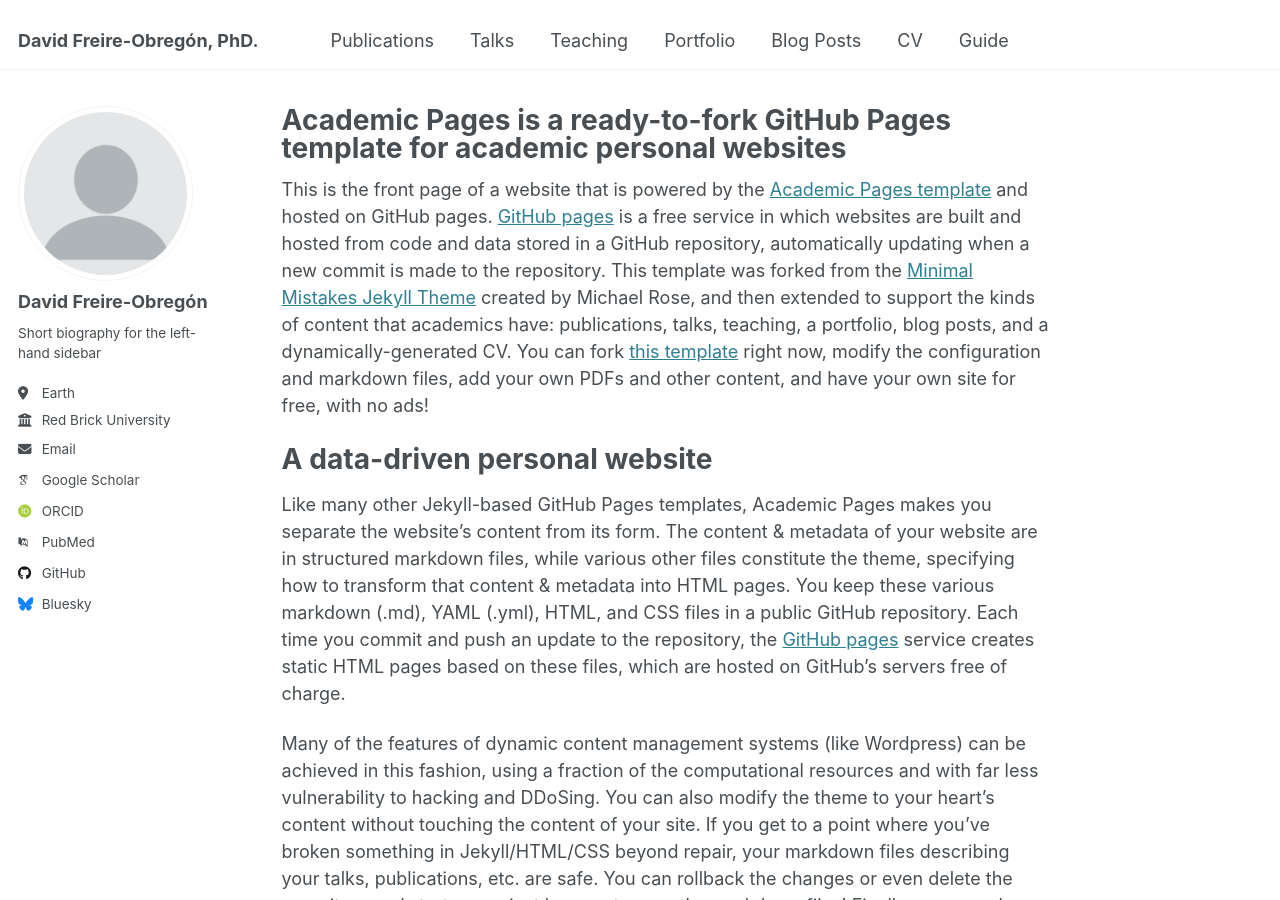
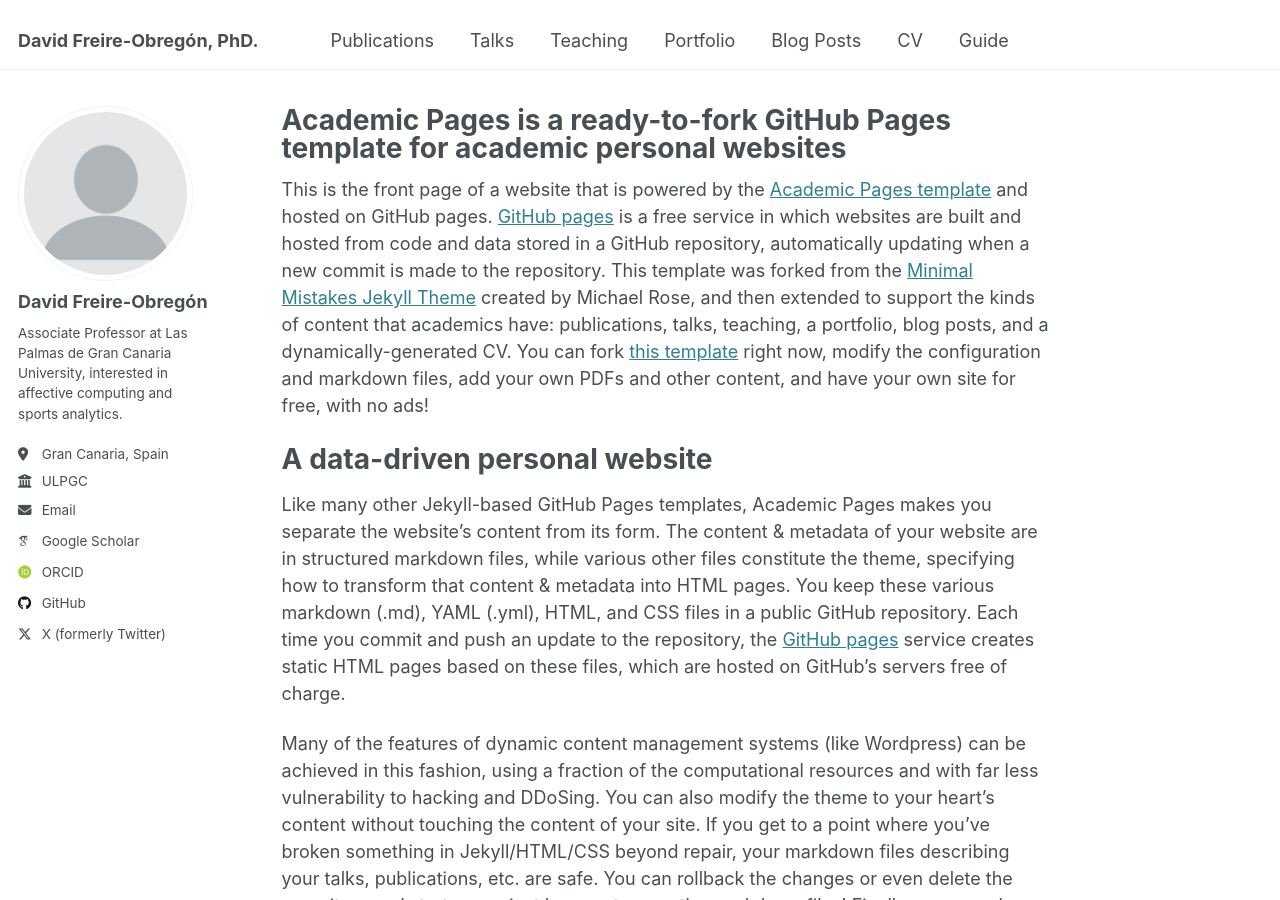
Before and after one commit to davidfreire/davidfreire.github.io, a Jekyll site: the page built from _pages/about.md, in a window 1280 px wide and 900 px high. Built offline with Jekyll 4.4.1, drawn with Linux system fonts in a browser that asks for light colours; some web fonts are replaced.

Commit message:
Update _config.yml

```diff
--- a/_config.yml
+++ b/_config.yml
@@ -12,8 +12,8 @@ site_theme               : "default"
 title                    : "David Freire-Obregón, PhD."
 title_separator          : "-"
 name                     : &name "Freire-Obregón"
-description              : &description "personal description"
-url                      : https://academicpages.github.io # the base hostname & protocol for your site e.g. "https://[your GitHub username].github.io"
+description              : &description "About me"
+url                      : https://david.freire.github.io # the base hostname & protocol for your site e.g. "https://[your GitHub username].github.io"
 baseurl                  : "" # the subpath of your site, e.g. "/blog"
 repository               : "academicpages/academicpages.github.io"
 
@@ -25,19 +25,19 @@ author:
   avatar           : "profile.png"
   name             : "David Freire-Obregón"
   pronouns         : # example: "she/her"
-  bio              : "Short biography for the left-hand sidebar"
-  location         : "Earth"
-  employer         : "Red Brick University"
+  bio              : "Associate Professor at Las Palmas de Gran Canaria University, interested in affective computing and sports analytics."
+  location         : "Gran Canaria, Spain"
+  employer         : "ULPGC"
   uri              : # URL
-  email            : "none@example.org"
+  email            : "david.freire@ulpgc.es"
 
   # Academic websites
   arxiv            : # URL - Update with the correct link to your profile
-  googlescholar    : "https://scholar.google.com/citations?user=PS_CX0AAAAAJ"
+  googlescholar    : "https://scholar.google.es/citations?user=wdKTCW8AAAAJ&hl=en"
   impactstory      : # URL
-  orcid            : "http://orcid.org/yourorcidurl"
+  orcid            : "https://orcid.org/0000-0003-2378-4277"
   semantic         : # URL
-  pubmed           : "https://www.ncbi.nlm.nih.gov/pubmed/?term=john+snow"
+  pubmed           : #"https://www.ncbi.nlm.nih.gov/pubmed/?term=john+snow"
   researchgate     : # URL
   scopus           : # URL
 
@@ -45,12 +45,12 @@ author:
   bitbucket        : # Username - Update with your username on the site
   codepen          : # Username
   dribbble         : # Username
-  github           : "academicpages"
+  github           : "https://github.com/davidfreire"
   kaggle           : # Username
   stackoverflow    : # User number or user number and name (i.e., use "1" or "1/jeff-atwood")
 
   # Social media
-  bluesky          : "bsky.app" # Replace this with you Bluesky username
+  bluesky          : #"bsky.app" # Replace this with you Bluesky username
   facebook         : # Username
   flickr           : # Username
   foursquare       : # Username
@@ -67,7 +67,7 @@ author:
   steam            : # Username
   telegram         : # URL
   tumblr           : # Username
-  twitter          : # Username for X / Twitter
+  twitter          : davidsfreire
   vine             : # Username
   weibo            : # Username
   wikipedia        : # Username
```
